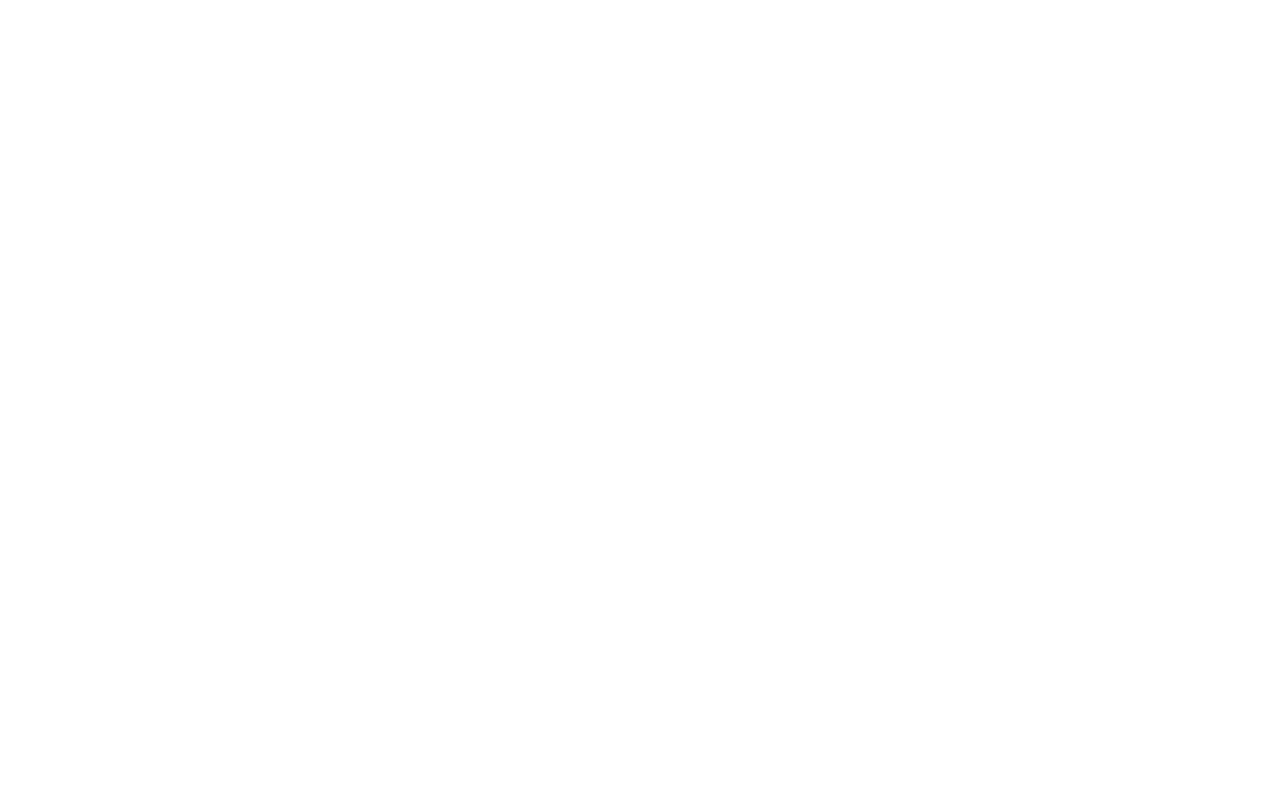
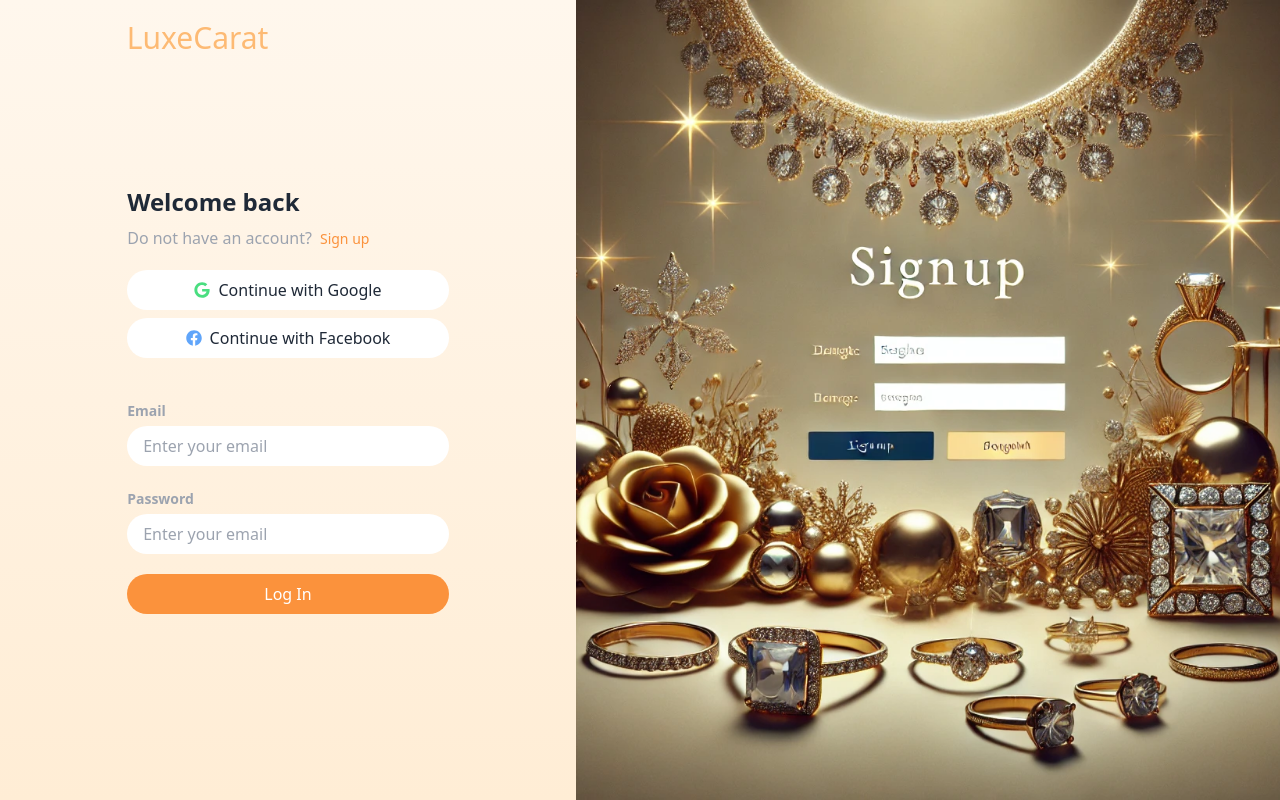
Before and after one commit to MILON-2377/e-commerce-front-end, a Next.js app: page /login in a window 1280 px wide. Built offline with nearby package versions, Linux system fonts and the light colour scheme.

Commit message:
sign up page and functionality added

```diff
--- a/package.json
+++ b/package.json
@@ -10,7 +10,7 @@
   },
   "dependencies": {
     "@reduxjs/toolkit": "^2.5.1",
-    "@tanstack/react-query": "^5.64.2",
+    "@tanstack/react-query": "^5.65.1",
     "axios": "^1.7.9",
     "motion": "^11.13.1",
     "next": "^14.2.23",
--- a/src/app/login/page.jsx
+++ b/src/app/login/page.jsx
@@ -1,9 +1,12 @@
-import React from 'react'
+import LoginForm from "@/components/login/LoginForm";
+import LoginImage from "@/components/login/LoginImage";
+import React from "react";
 
 export default function Login() {
   return (
-    <div>
-
+    <div className=" flex items-center justify-between h-screen w-full bg-gradient-to-t from-orange-100 to-orange-50">
+        <LoginForm />
+        <LoginImage />
     </div>
-  )
+  );
 }
--- /dev/null
+++ b/src/components/login/LoginForm.jsx
@@ -0,0 +1,67 @@
+import Link from "next/link";
+import React from "react";
+import { FaFacebook, FaGoogle } from "react-icons/fa";
+import Title from "../Title";
+
+export default function LoginForm() {
+  return (
+    <div className=" relative flex-1 flex flex-col items-center justify-center h-full p-5 ">
+      {/* title */}
+      <div className=" lg:left-[22%] absolute top-5 left-5 ">
+        <Title />
+      </div>
+
+      <div className=" lg:w-[60%] w-full">
+        <h5 className=" text-xl sm:text-2xl font-semibold ">Welcome back</h5>
+        <p className="mt-2">
+          <span className=" text-gray-400 ">Do not have an account?</span>
+          <Link
+            href={"/signup"}
+            className=" hover:cursor-pointer ml-2 hover:underline text-sm text-orange-400 "
+          >
+            Sign up
+          </Link>
+        </p>
+      </div>
+
+      {/* social media login section */}
+      <div className=" lg:w-[60%] w-full  mt-5 ">
+        <button className=" w-full active:scale-95 active:bg-orange-100 hover:text-white hover:bg-orange-300 transition-all duration-200 flex items-center justify-center gap-2 px-4 py-2 rounded-3xl bg-white ">
+          <FaGoogle className="text-green-400" />
+          <span>Continue with Google</span>
+        </button>
+        <button className=" mt-2 w-full active:scale-95 active:bg-orange-100 hover:text-white hover:bg-orange-300 transition-all duration-200 flex items-center justify-center gap-2 px-4 py-2 rounded-3xl bg-white ">
+          <FaFacebook className="text-blue-400" />
+          <span>Continue with Facebook</span>
+        </button>
+      </div>
+
+      {/* form */}
+      <form className=" lg:w-[60%] w-full mt-10 flex flex-col gap-5 ">
+        <label>
+          <span className=" font-semibold text-sm text-gray-400 font-sans ">
+            Email
+          </span>
+          <input
+            className=" mt-1 w-full px-4 py-2 rounded-3xl outline-none bg-white "
+            type="text"
+            placeholder="Enter your email"
+          />
+        </label>
+        <label>
+          <span className=" font-semibold text-sm text-gray-400 font-sans ">
+            Password
+          </span>
+          <input
+            className=" mt-1 w-full px-4 py-2 rounded-3xl outline-none bg-white "
+            type="password"
+            placeholder="Enter your email"
+          />
+        </label>
+        <button className=" transition-all hover:bg-orange-300 active:scale-95 active:bg-orange-50 px-4 py-2 rounded-3xl bg-orange-400 text-white ">
+          Log In
+        </button>
+      </form>
+    </div>
+  );
+}
--- /dev/null
+++ b/src/components/login/LoginImage.jsx
@@ -0,0 +1,15 @@
+import React from "react";
+import img from "../../../public/signupimage.webp";
+import Image from "next/image";
+
+export default function LoginImage() {
+  return (
+    <div className=" h-full sm:w-[55%] ">
+      <Image
+        src={img}
+        alt="log in image"
+        className=" w-full h-full object-cover "
+      />
+    </div>
+  );
+}
--- a/src/components/register/Signup.jsx
+++ b/src/components/register/Signup.jsx
@@ -1,9 +1,28 @@
 import React, { useState } from "react";
 import { FaEye, FaEyeSlash, FaFacebook, FaGoogle } from "react-icons/fa";
 import Title from "../Title";
+import { useForm } from "react-hook-form";
+import useSignup from "@/hooks/useSignup";
 
 export default function Signup() {
   const [isPasswordVisible, setIsPasswordVisible] = useState(false);
+  const {mutate, isPending, error} = useSignup();
+  const {register, handleSubmit, formState:{errors}, reset} = useForm();
+
+  const onSubmit = (data) => {
+    console.log(data);
+
+    mutate(data, {
+      onSuccess: (res) => {
+        console.log("Sign up success:", res);
+        reset();
+      },
+      onError:(error) => {
+        console.log("Signn up error", error?.message || error);
+      }
+    })
+  }
+
   return (
     <div className=" relative flex-1 flex flex-col items-center justify-center  h-full p-5 ">
       <div className=" border-orange-300 absolute top-20 border-t-8 rounded-full w-full h-full "></div>
@@ -16,13 +35,14 @@ export default function Signup() {
       </h4>
 
       {/* form */}
-      <form className=" relative z-20 sm:w-full lg:w-[60%] flex flex-col gap-5 ">
+      <form onSubmit={handleSubmit(onSubmit)} className=" relative z-20 sm:w-full lg:w-[60%] flex flex-col gap-5 ">
         <label>
           <span className=" text-sm font-sans text-gray-400 ">Full name</span>
           <input
             className=" mt-2 w-full outline-none bg-white rounded-3xl px-4 py-2 "
             type="text"
             placeholder="Miah Miah"
+            {...register("userName", {required:true})}
           />
         </label>
         <label>
@@ -31,6 +51,7 @@ export default function Signup() {
             className=" mt-2 w-full outline-none bg-white rounded-3xl px-4 py-2 "
             type="email"
             placeholder="milon.miah@qq.com"
+            {...register("email", {required:true})}
           />
         </label>
         <div>
@@ -40,6 +61,7 @@ export default function Signup() {
               className=" mt-2 w-full outline-none bg-white rounded-3xl px-4 py-2 "
               type={isPasswordVisible ? "text" : "password"}
               placeholder="@15Ms#djhs4"
+              {...register("password", {required:true})}
             />
             <p
               onClick={() => setIsPasswordVisible((prev) => !prev)}
@@ -50,7 +72,7 @@ export default function Signup() {
           </div>
         </div>
 
-        <button className=" w-full bg-orange-300 text-white font-sans font-semibold px-4 py-2 rounded-3xl ">
+        <button className=" transition-all duration-200 active:scale-95 active:bg-orange-100 hover:bg-orange-200 w-full bg-orange-300 text-white font-sans font-semibold px-4 py-2 rounded-3xl ">
           Submit
         </button>
       </form>
--- /dev/null
+++ b/src/hooks/useSignup.js
@@ -0,0 +1,29 @@
+import { useMutation } from "@tanstack/react-query";
+import axios from "axios";
+
+export const signUpUser = async (userData) => {
+  try {
+    const res = await axios.post(
+      "http://localhost:8000/api/v1/users/register",
+      userData
+    );
+
+    return res.data;
+  } catch (error) {
+    throw error.response?.data || error.message;
+  }
+};
+
+export default function useSignup() {
+  return useMutation({
+    mutationFn: signUpUser,
+    onSuccess: (data) => {
+      console.log("Sign up successfull", data);
+    },
+    onError: (error) => {
+      console.log("Error occured during sing up in useSignup hook:",
+        error?.message || error
+      )
+    }
+  })
+}
```
Also changed, not shown: 1 other file (tests, documents, lock files or other folders).
